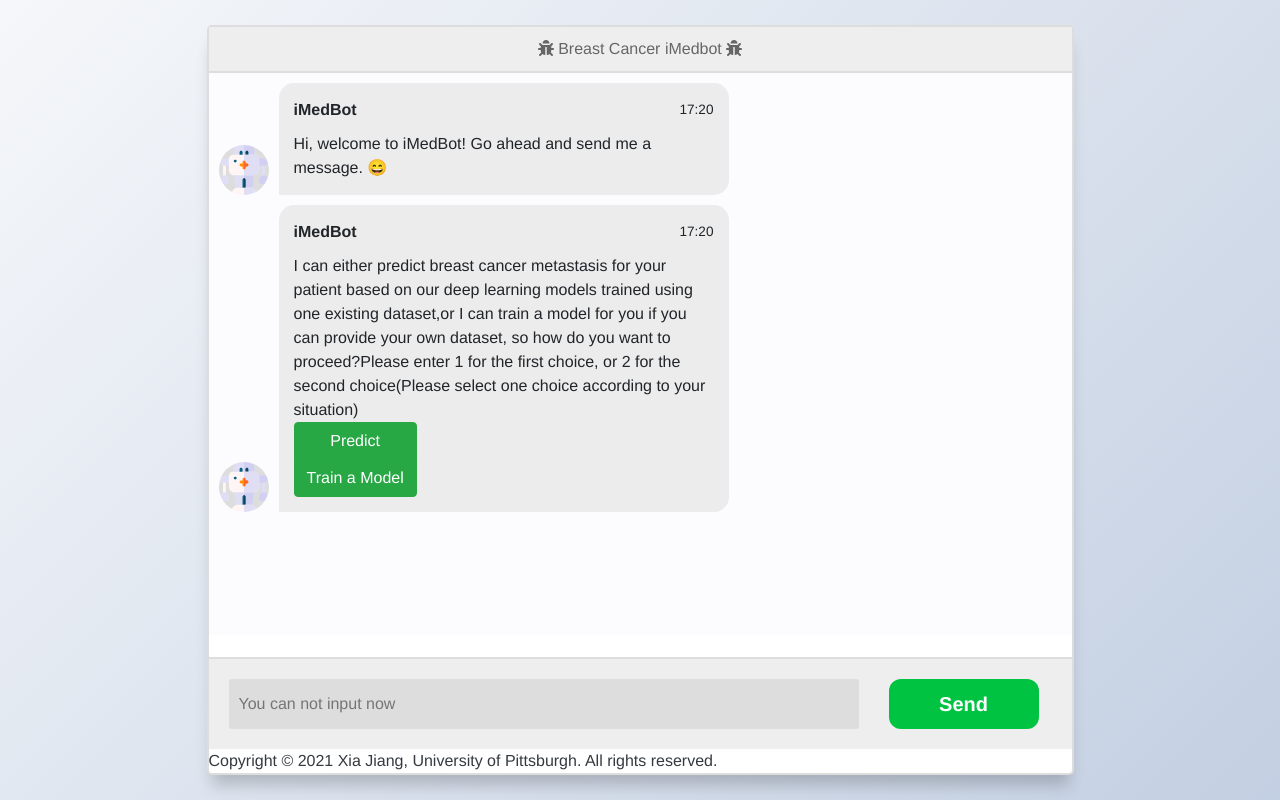
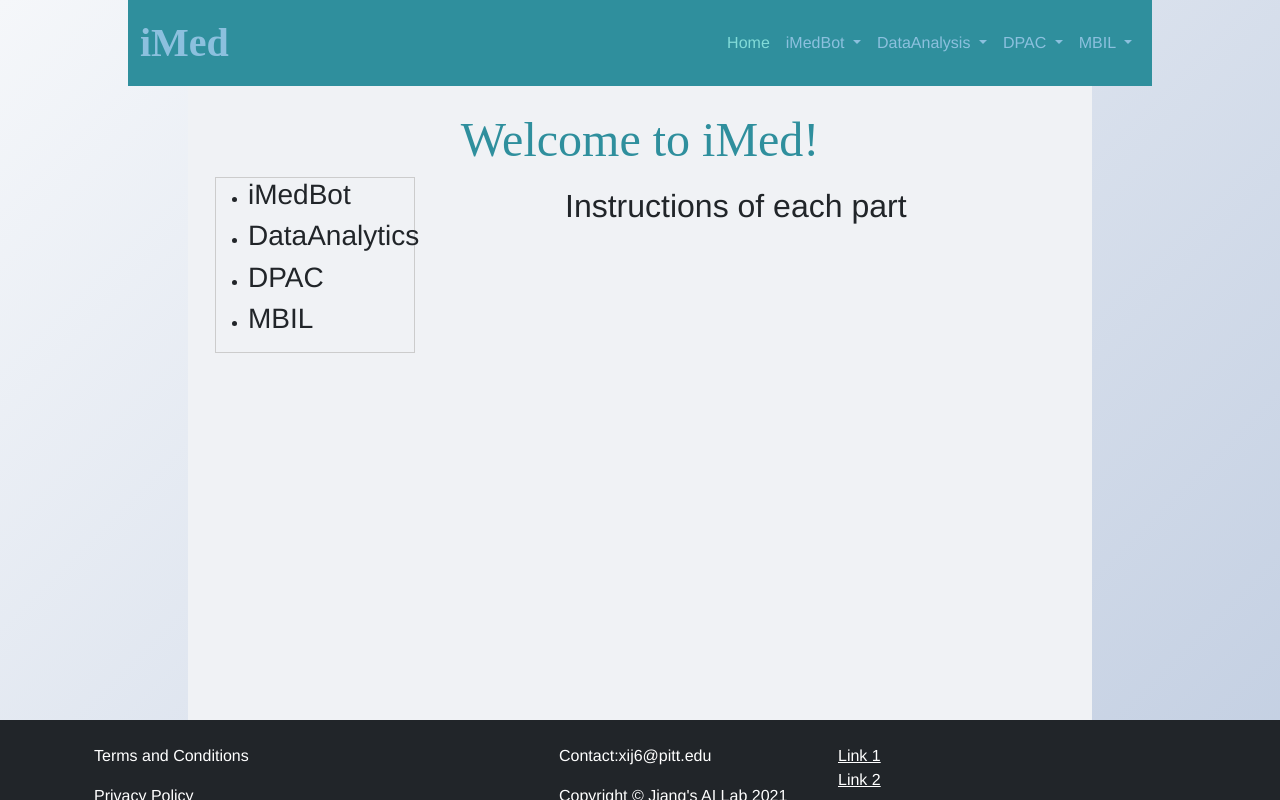
Before and after one commit to XiaJiang-2/iMed, a Flask app: page / in a window 1280 px wide. Run offline with Flask 2, Linux system fonts and the light colour scheme; parts of the project's set-up code (start-up, migrations or seed data) failed here and were passed over; some libraries are stand-ins or nearby versions.

Commit message:
create index_imed with menu of the four parts

```diff
--- a/application.py
+++ b/application.py
@@ -27,6 +27,10 @@ model_5 = load_model('model5.h5')
 
 
 @application.route("/")
+def index_imed():
+    return render_template("index_imed.html")
+
+@application.route("/index")
 def index():
     return render_template("index.html")
 
--- a/static/css/iMedbot.css
+++ b/static/css/iMedbot.css
@@ -332,3 +332,56 @@ label.star:before {
 textarea {
   resize: none;
 }
+
+.footer {
+  position: fixed;
+  left: 0;
+  bottom: 0;
+  width: 100%;
+  text-align: center;
+  height:80px;
+}
+#left{
+    width:200px;
+    float:left;
+    border:#CCCCCC 1px solid;
+
+}
+#right{
+    width:500px;
+    float:left;
+    height:300px;
+    padding-top:10px;
+    margin-left:150px;
+}
+
+.main{
+    padding-bottom:20px;}
+
+.site-header-logo h1 {
+  color: rgb(47, 143, 157);
+  font-family: lobsterregular;
+  font-size: 3rem;
+  margin-top: 2rem;
+}
+
+.navbar-text {
+  color: rgb(250, 250, 250);
+}
+
+.navbar-brand {
+  color: rgb(250, 250, 250);
+  font-family: lobsterregular;
+  font-size: 2.5rem;
+}
+
+.navbar-brand:hover {
+  color: rgb(250, 250, 250);
+  font-family: lobsterregular;
+}
+
+#navbar{
+  width:80%;
+  margin:0px auto;
+  position:fixed;/*固定作用*/
+  top:0px;}
--- a/templates/index.html
+++ b/templates/index.html
@@ -1,6 +1,6 @@
 <!DOCTYPE html>
 <html lang="en">
-{#{% extends "base.html" %}#}
+{% extends "layout.html" %}
 {% block content %}
 <head>
     <meta charset="UTF-8">
--- /dev/null
+++ b/templates/index_imed.html
@@ -0,0 +1,29 @@
+{% extends "layout.html" %}
+{% block content %}
+    <div class="site-header-logo">
+        <h1 class="text-center">
+            Welcome to iMed!
+        </h1>
+    </div>
+        <div id="main"}>
+
+            <!--left menu-->
+            <div id="left" class="menu">
+            <ul>
+            <li onclick="testdata('<h2>iMedBot</h2>Click <a href={{ url_for("index") }}>here</a> to go to iMedBot!<br><p>this is the description of iMedBot</p>')"><h3>iMedBot</h3></li>
+            <li onclick="testdata('<h2>DataAnalytics</h2>Click <a href=#>here</a> to go to DataAnalytics!<br><p>this is the description of DataAnalytics</p>')"><h3>DataAnalytics</h3></li>
+            <li onclick="testdata('<h2>DPAC</h2>Click <a href=#>here</a> to go to DPAC!<br><p>this is the description of DPAC</p>')"><h3>DPAC</h3></li>
+            <li onclick="testdata('<h2>MBIL</h2>Click <a href=#>here</a> to go to MBIL!<br><p>this is the description of MBIL</p>')"><h3>MBIL</h3></li>
+            </ul>
+            </div>
+            <!--right contents-->
+            <div id="right"><h2>Instructions of each part</h2></div>
+        </div>
+
+<script>
+function testdata(obj){
+document.getElementById('right').innerHTML=obj;
+ }
+</script>
+
+{% endblock %}
--- /dev/null
+++ b/templates/layout.html
@@ -0,0 +1,243 @@
+<!DOCTYPE html>
+<html lang="en">
+<head>
+    <meta charset="UTF-8">
+    <meta http-equiv="X-UA-Compatible" content="IE=edge">
+    <meta name="viewport" content="width=device-width, initial-scale=1.0">
+    <link href="https://cdn.jsdelivr.net/npm/bootstrap@5.0.1/dist/css/bootstrap.min.css" rel="stylesheet" integrity="sha384-+0n0xVW2eSR5OomGNYDnhzAbDsOXxcvSN1TPprVMTNDbiYZCxYbOOl7+AMvyTG2x" crossorigin="anonymous">
+
+
+    <!-- Custom CSS -->
+    <link rel="stylesheet" href="{{url_for('static', filename = 'main.css')}}" type="text/css">
+    <link rel="stylesheet" href="{{ url_for('static', filename='css/iMedbot.css') }}">
+    <link rel="stylesheet" type="text/css" href="https://cdn.datatables.net/1.10.25/css/dataTables.bootstrap5.css">
+<style type="text/css">
+    table { page-break-inside:auto }
+    tr    { page-break-inside:avoid; page-break-after:auto }
+    thead { display:table-header-group }
+    tfoot { display:table-footer-group }
+    td {overflow: hidden;}
+</style>
+
+    <style rel="stylesheet/scss" lang="scss" scoped>
+    .dashboard-editor-container {
+        padding: 15px;
+        background-color: rgb(240, 242, 245);
+
+        overflow-y: auto;
+        height: 672px;
+
+        .chart-wrapper {
+            background: #fff;
+            padding: 16px 16px 0;
+            margin-bottom: 32px;
+        }
+    }
+</style>
+
+    {% if title %}
+        <title>iMed-{{title}}</title>
+    {% else %}
+        <title>iMed</title>
+    {% endif %}
+<script type="text/javascript">
+            function selects(){
+                var ele=document.getElementsByName('chk');
+                for(var i=0; i<ele.length; i++){
+                    if(ele[i].type=='checkbox')
+                        ele[i].checked=true;
+                }
+            }
+            function deSelect(){
+                var ele=document.getElementsByName('chk');
+                for(var i=0; i<ele.length; i++){
+                    if(ele[i].type=='checkbox')
+                        ele[i].checked=false;
+
+                }
+            }
+        </script>
+</head>
+<section id="navbar">
+        <nav class="navbar navbar-expand-lg navbar-light" style="background-color: #2F8F9D;">
+          <div class="container-fluid">
+            <a class="navbar-brand" href="#" style="color: #8CC0DE;"><b>iMed</b></a>
+            <button class="navbar-toggler" type="button" data-bs-toggle="collapse" data-bs-target="#navbarSupportedContent" aria-controls="navbarSupportedContent" aria-expanded="false" aria-label="Toggle navigation">
+              <span class="navbar-toggler-icon"></span>
+            </button>
+              <form class="navbar-right">
+            <div class="collapse navbar-collapse navbar-right" id="navbarSupportedContent">
+              <ul class="navbar-nav me-auto mb-2 mb-lg-0">
+                <li class="nav-item">
+                  <a class="nav-link active" aria-current="page" href="{{url_for('index_imed')}}" style="color: #82DBD8;">Home</a>
+                </li>
+                  <li class="nav-item dropdown">
+                    <a class="nav-link nav-link-book dropdown-toggle" href="#" id="navbarDropdown3" role="button" data-bs-toggle="dropdown" aria-expanded="false" style="color: #8CC0DE;">
+                        iMedBot
+                    </a>
+
+                    <ul class="dropdown-menu" aria-labelledby="navbarDropdown">
+                        <li><a class="dropdown-item " href="index">talk to the robot</a></li>
+                    </ul>
+                </li>
+                <li class="nav-item dropdown">
+                  <a class="nav-link dropdown-toggle" href="#" id="navbarDropdown1" role="button" data-bs-toggle="dropdown" aria-expanded="false" style="color: #8CC0DE;">
+                    DataAnalysis
+                  </a>
+                </li>
+                <li class="nav-item dropdown">
+                    <a class="nav-link dropdown-toggle" href="#" id="navbarDropdown2" role="button" data-bs-toggle="dropdown" aria-expanded="false" style="color: #8CC0DE;">
+                        DPAC
+                    </a>
+                </li>
+
+                  <li class="nav-item dropdown">
+                    <a class="nav-link dropdown-toggle" href="#" id="navbarDropdown2" role="button" data-bs-toggle="dropdown" aria-expanded="false" style="color: #8CC0DE;">
+                        MBIL
+                    </a>
+                </li>
+
+              </ul>
+            </div>
+              </form>
+
+          </div>
+        </nav>
+    </section>
+{% with messages = get_flashed_messages() %}
+  {% if messages %}
+    <ul class=flashes>
+    {% for message in messages %}
+      <li>{{ message }}</li>
+    {% endfor %}
+    </ul>
+  {% endif %}
+{% endwith %}
+<body >
+    <div class="dashboard-editor-container">
+
+
+
+    <!--
+    <nav class="navbar navbar-expand-lg navbar-dark bg-primary">
+        <div class="container-fluid">
+            <a class="navbar-brand" href="#">ProjectW81XWH1910495</a>
+            <button class="navbar-toggler" type="button" data-bs-toggle="collapse" data-bs-target="#navbarText"
+                    aria-controls="navbarText" aria-expanded="false" aria-label="Toggle navigation">
+                <span class="navbar-toggler-icon"></span>
+            </button>
+            <div class="collapse navbar-collapse" id="navbarText">
+
+                <div class="dropdown">
+                  <button class="nav-link text-white btn btn-dark mt-2 mb-2">Dropdown</button>
+                  <div class="dropdown-content">
+                        <a href="/scatter">Scatter plot</a>
+                        <a href="/trend">Line plot</a>
+                        <a href="/threeD">3D plot</a>
+                        <a href = "/auc">ROC_AUC</a>
+                        <a href = "/wil">Wilcoxon Sign-Ranked Test</a>
+                        <a href="/chi">Chi-Squared Test</a>
+                        <a href="/fi">Feature importance</a>
+                        <a href="/feabar">Feature importance based on classification</a>
+                        <a href="/he">Heat Map</a>
+                      <a href="upload_dataset">Upload dataset</a>
+                      <a href="/retrieve_columns">Retrieve_columns</a>
+
+                  </div>
+                </div> -->
+<!--                <ul class="navbar-nav ml-auto mb-2 mb-lg-0 ">-->
+<!--                    <li class="nav-item">-->
+<!--                        <a class="nav-link text-white" href="/scatter">Scatter plot</a>-->
+<!--                    </li>-->
+<!--                    <li class="nav-item">-->
+<!--                        <a class="nav-link text-white" href="/trend">Line plot</a>-->
+<!--                    </li>-->
+<!--                    <li class="nav-item">-->
+<!--                        <a class="nav-link text-white" href="/threeD">3D plot</a>-->
+<!--                    </li>-->
+<!--                    <li class="nav-item">-->
+<!--                        <a class="nav-link text-white" href="/auc">ROC_AUC</a>-->
+<!--                    </li>-->
+<!--                    <li class="nav-item">-->
+<!--                        <a class="nav-link text-white" href="/wil">Wilcoxon Sign-Ranked Test</a>-->
+<!--                    </li>-->
+
+<!--                    <li class="nav-item">-->
+<!--                        <a class="nav-link text-white" href="/chi">Chi-Squared Test</a>-->
+<!--                    </li>-->
+<!--                </ul>-->
+     <!--       </div>
+        </div>
+    </nav>
+-->
+      <main>
+          <div class="container">
+              <div class="row">
+                  <div class="col-md-12 col-sm-12 col-xm-12">
+                      <div class="ml-auto mr-auto">
+                        {% block content %}
+                        {% endblock %}
+                      </div>
+                  </div>
+              </div>
+          </div>
+      </main>
+
+
+    <script src="https://cdn.jsdelivr.net/npm/bootstrap@5.0.1/dist/js/bootstrap.bundle.min.js" integrity="sha384-gtEjrD/SeCtmISkJkNUaaKMoLD0//ElJ19smozuHV6z3Iehds+3Ulb9Bn9Plx0x4" crossorigin="anonymous"></script>
+<!--    <script src="https://unpkg.com/aos@next/dist/aos.js"></script>-->
+    <script type="text/javascript" charset="utf8" src="https://code.jquery.com/jquery-3.6.0.min.js"></script>
+
+    <script type="text/javascript" charset="utf8" src="https://cdn.datatables.net/1.10.25/js/jquery.dataTables.js"></script>
+    <script type="text/javascript" charset="utf8" src="https://cdn.datatables.net/1.10.25/js/dataTables.bootstrap5.js"></script>
+<!--    <script>-->
+<!--      // AOS.init({-->
+<!--      //   offset: 400,-->
+<!--      //   duration: 1000-->
+<!--      // });-->
+
+<!--    </script>-->
+     <footer class="bg-dark text-white text-center text-lg-start footer">
+              <!-- Grid container -->
+              <div class="container p-4">
+                <!--Grid row-->
+                <div class="row">
+                  <!--Grid column-->
+                  <div class="col-lg-5 col-md-12 mb-4 mb-md-0">
+                    <p >Terms and Conditions</p>
+                    <p>Privacy Policy</p>
+                  </div>
+                  <!--Grid column-->
+
+                  <!--Grid column-->
+                  <div class="col-lg-3 col-md-6 mb-4 mb-md-0">
+                    <p>Contact:xij6@pitt.edu</p>
+                    <p>Copyright © Jiang's AI Lab 2021 </p>
+                      <p>Acknowledgement Text</p>
+
+                  </div>
+                  <!--Grid column-->
+
+                  <!--Grid column-->
+                  <div class="col-lg-3 col-md-6 mb-4 mb-md-0">
+                    <ul class="list-unstyled">
+                      <li>
+                        <a href="#!" class="text-white">Link 1</a>
+                      </li>
+                        <li>
+                        <a href="#!" class="text-white">Link 2</a>
+                      </li>
+
+                    </ul>
+                  </div>
+                  <!--Grid column-->
+                </div>
+                <!--Grid row-->
+              </div>
+              <!-- Grid container -->
+
+        </footer>
+    </div>
+</body>
+
+</html>
```
Also changed, not shown: static/css/main.css (added, +150 -0 lines), static/fonts/lobster-regular-webfont.woff (added), static/fonts/lobster-regular-webfont.woff2 (added), static/fonts/worksans-variablefont_wght-webfont.woff (added), static/fonts/worksans-variablefont_wght-webfont.woff2 (added).
